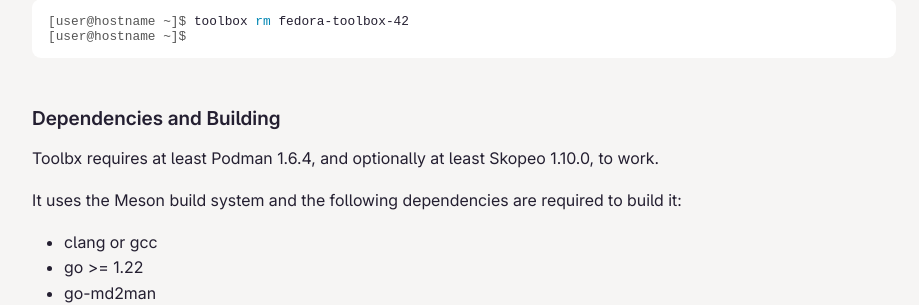
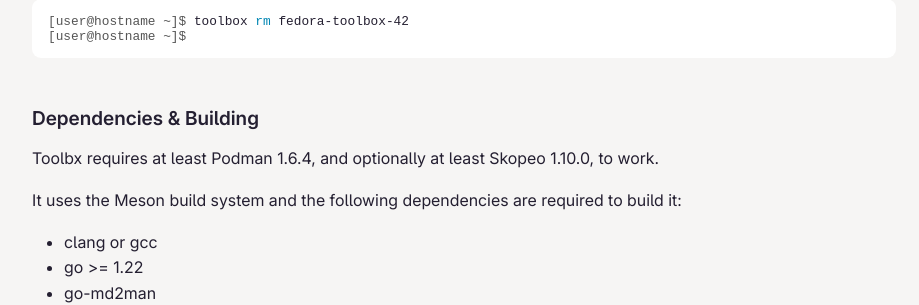
Before and after one commit to containers/containertoolbx.org, a Jekyll site: the page built from install.md, in a window 1280 px wide and 900 px high, scrolled down 858 px. Shown: the part 154-459 px from the top of the window, without its empty margins (176-1095 px from the left). Built offline with Jekyll 4.4.1, drawn with Linux system fonts in a browser that asks for light colours.

Commit message:
Tweak to use ampersand in the title as elsewhere
Fallout e061fe31e7c4fb07aed2e71f89c9c5d6c7922c35

````diff
--- a/install.md
+++ b/install.md
@@ -35,7 +35,7 @@
 [user@hostname ~]$
 ```
 
-## Dependencies and Building
+## Dependencies & Building
 
 Toolbx requires at least Podman 1.6.4, and optionally at least Skopeo 1.10.0, to work.
 
````
